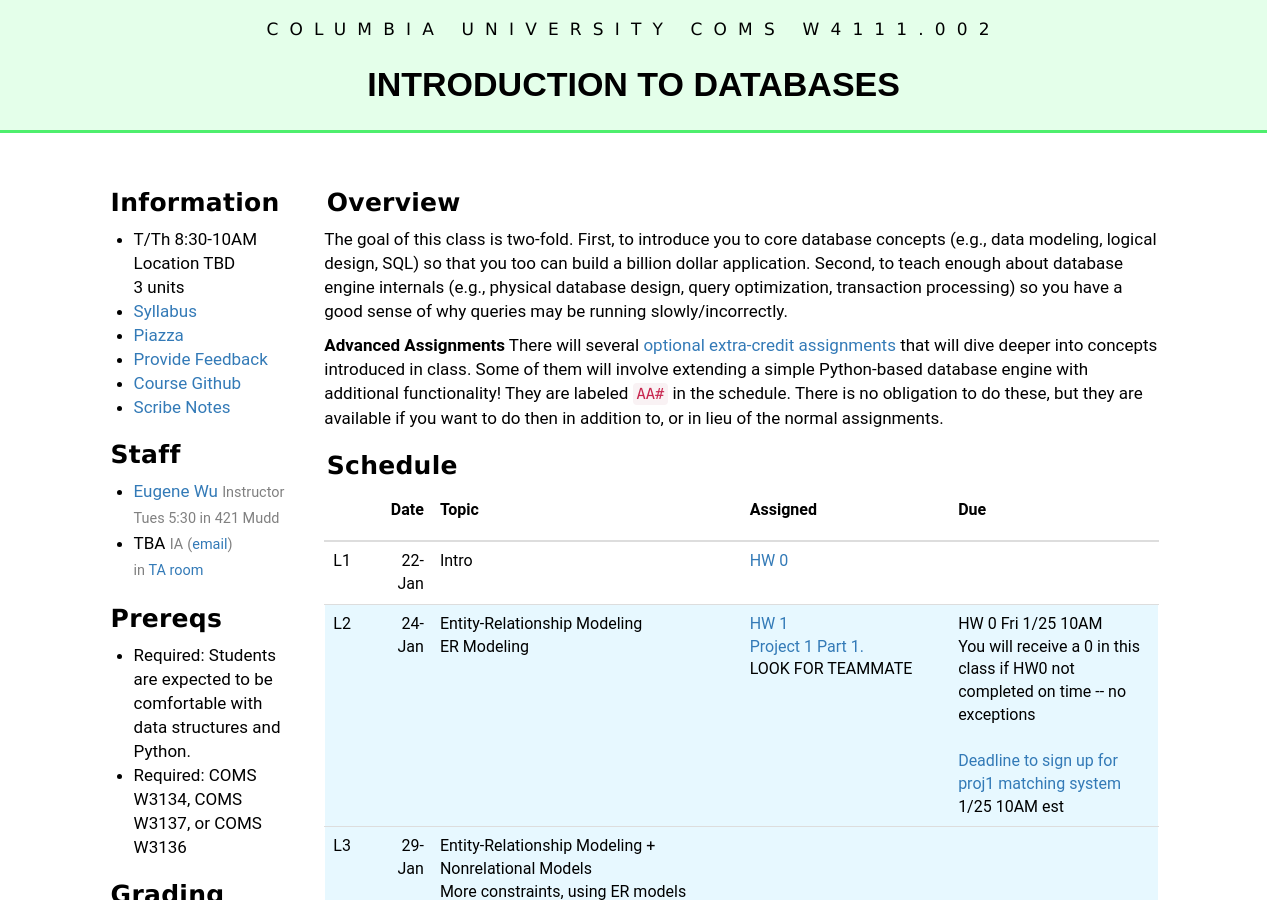
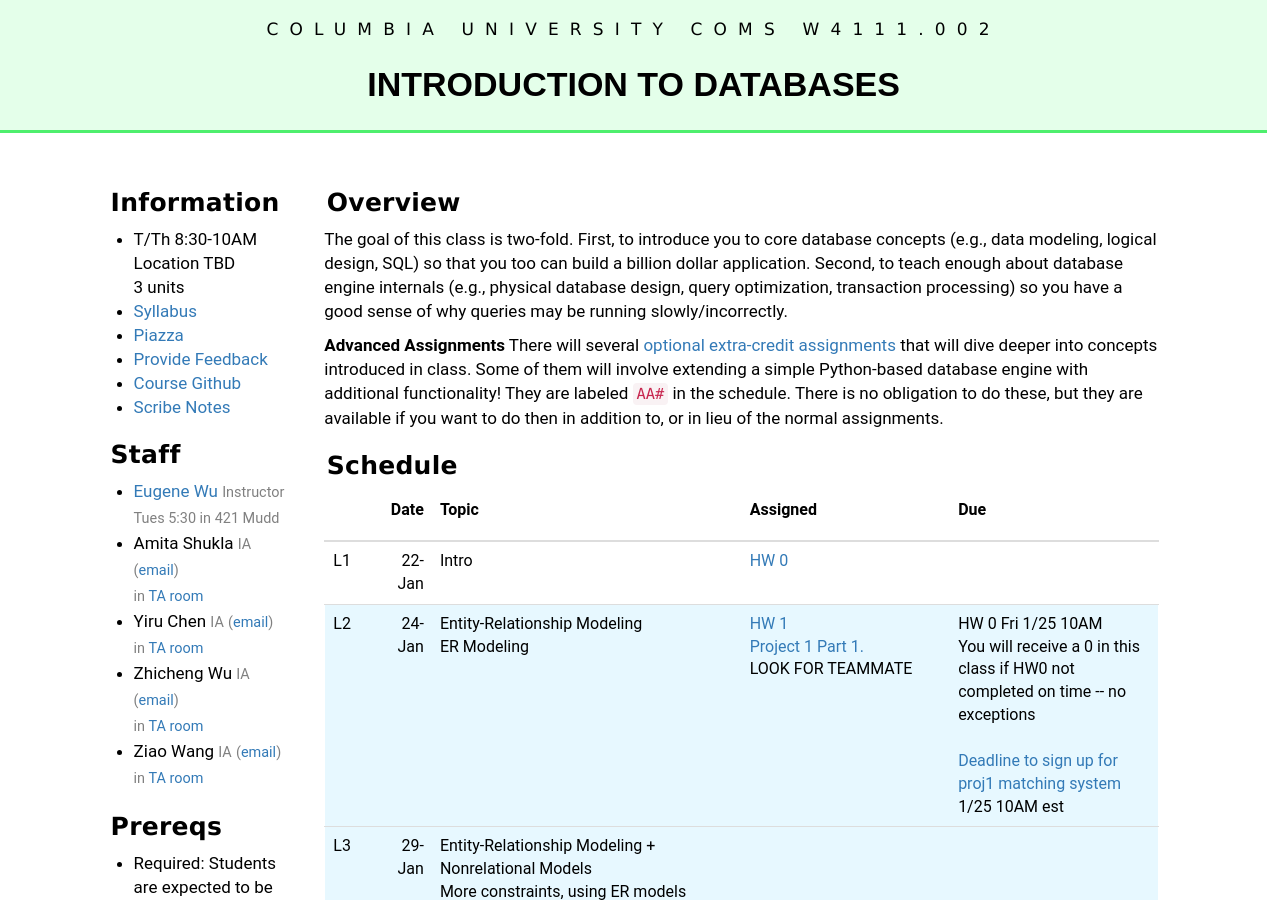
Before and after one commit to amitashukla/w4111.github.io-1, a Jekyll site: the page built from index.md, in a window 1280 px wide and 900 px high. Built offline with Jekyll 4.4.1, drawn with Linux system fonts in a browser that asks for light colours.

Commit message:
lazy commit msg

```diff
--- a/_includes/index_left.md
+++ b/_includes/index_left.md
@@ -14,8 +14,16 @@
 
 * [Eugene Wu](http://www.eugenewu.net) <small>Instructor</small>
   <small>Tues 5:30 in 421 Mudd</small>
-* TBA <small>IA</small> <small>([email](#))</small><br>
+* Amita Shukla <small>IA</small> <small>([email](mailto:ajs2349@columbia.edu))</small><br>
   <small> in [TA room](https://ia.cs.columbia.edu/tamap.shtml)</small>
+* Yiru Chen <small>IA</small> <small>([email](mailto:yiru.chen@columbia.edu))</small><br>
+  <small> in [TA room](https://ia.cs.columbia.edu/tamap.shtml)</small>
+* Zhicheng Wu <small>IA</small> <small>([email](mailto:zw2497@columbia.edu))</small><br>
+  <small> in [TA room](https://ia.cs.columbia.edu/tamap.shtml)</small>
+* Ziao Wang <small>IA</small> <small>([email](mailto:zw2498@columbia.edu))</small><br>
+  <small> in [TA room](https://ia.cs.columbia.edu/tamap.shtml)</small>
+
+
 
 #### Prereqs
 
```
